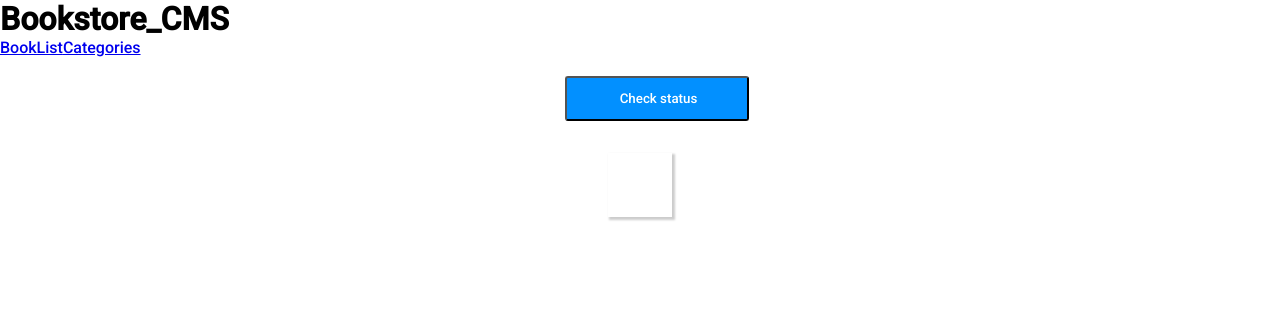
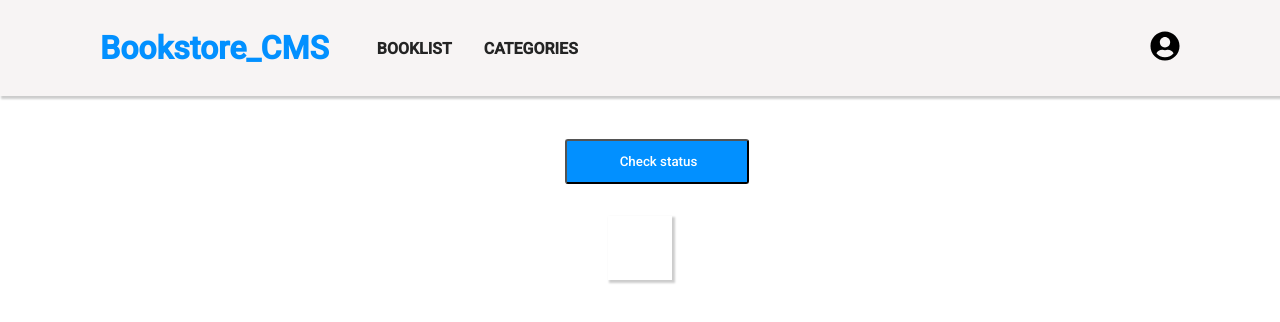
Before and after one commit to uchexm/BookStore, a React (Create React App) app: page /categories in a window 1280 px wide. Shown: the top 322 px of the page. Built offline with nearby package versions, Linux system fonts and the light colour scheme.

Commit message:
update the nav-bar

```diff
--- a/package.json
+++ b/package.json
@@ -12,6 +12,7 @@
     "react": "^18.2.0",
     "react-circular-progressbar": "^2.1.0",
     "react-dom": "^18.2.0",
+    "react-icons": "^4.7.1",
     "react-redux": "^8.0.5",
     "react-router-dom": "^6.7.0",
     "react-scripts": "5.0.1",
--- a/src/pages/Nav.js
+++ b/src/pages/Nav.js
@@ -1,9 +1,12 @@
 import React from 'react';
 import { Link } from 'react-router-dom';
+import './Nav.css';
+import { FaUserCircle } from 'react-icons/fa';
 
 function Nav() {
   return (
     <div className="navContainer">
+      <div className="subContainer">
         <div className="logoContainer">
           <h1 className="logo">Bookstore_CMS</h1>
         </div>
@@ -12,6 +15,10 @@ function Nav() {
           <Link to="/categories">Categories</Link>
         </nav>
       </div>
+      <div className="profile">
+        <FaUserCircle style={{ fontSize: '30px' }} />
+      </div>
+    </div>
   );
 }
 
--- a/src/redux/categories/categories.js
+++ b/src/redux/categories/categories.js
@@ -1,11 +1,11 @@
 // Actions
-const CHECK_STATUS = 'bookstore/categories/CHECK_STATUS';
+const CHECK_STATUS = 'bookstore/Categories/CHECK_STATUS';
 
 // Reducer
 const categoriesReducer = (state = [], action) => {
   switch (action.type) {
     case CHECK_STATUS:
-      return 'Page under Construction';
+      return 'Page Under Construction';
     default:
       return state;
   }
```
Also changed, not shown: 1 other file (tests, documents, lock files or other folders). Lines whose indentation alone changed are shown as unchanged.
